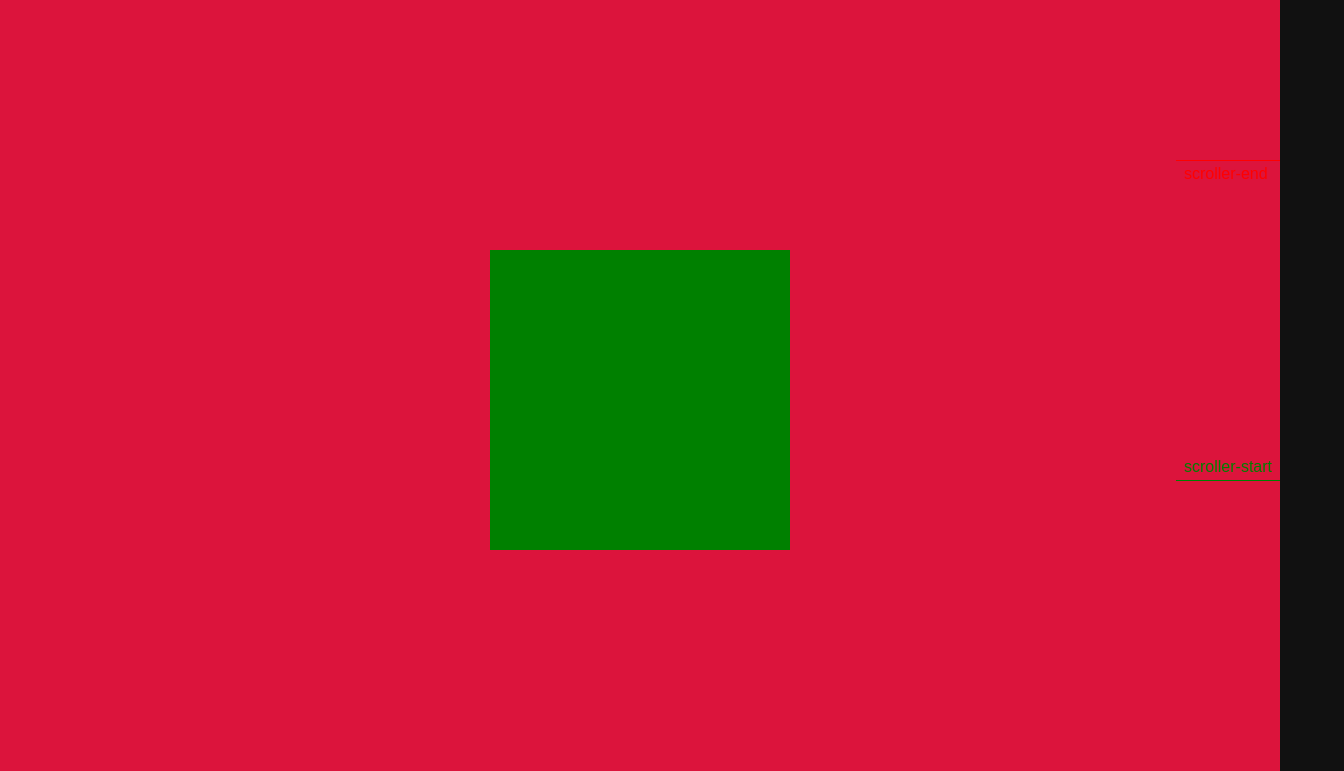
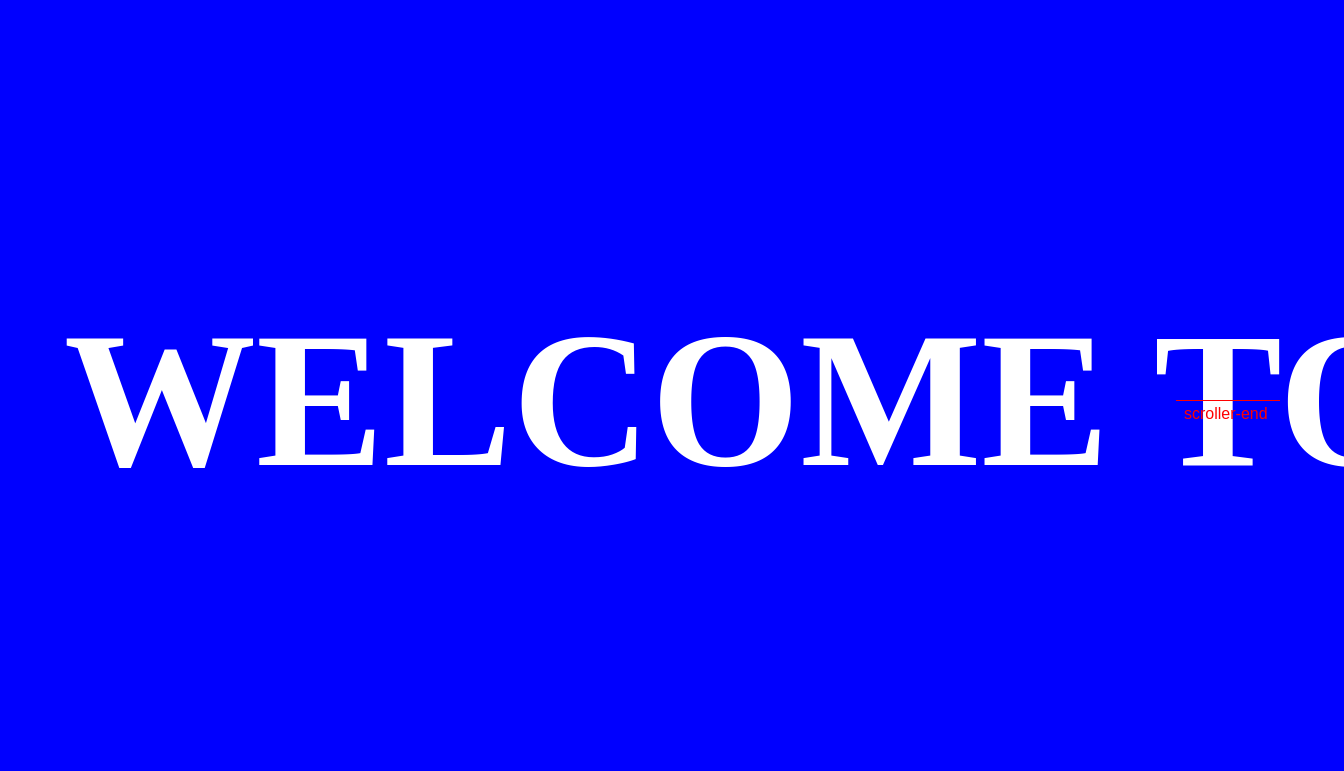
Before and after one commit to Ssiyam0123/gsap, a plain HTML site: page index.html in a window 1280 px wide. Shown: the top 771 px of the page, 1344 px wide, since content can reach past the window. Drawn offline with nearby package versions, Linux system fonts and the light colour scheme.

Commit message:
text scroller

```diff
--- a/index.html
+++ b/index.html
@@ -7,28 +7,12 @@
     <link rel="stylesheet" href="style.css" />
   </head>
   <body>
-    <!-- <div id="navbar">
-      <h1 id="navName">Siyam</h1>
-      <div id="navList">
-        <h4>work</h4>
-        <h4>About</h4>
-        <h4>Contant</h4>
-        <h4>Contant</h4>
-        <h4>Blog</h4>
-      </div>
+
+    <div id="exmp">
+        <h1>Welcome to the land of fire</h1>
     </div>
+    <div id="page2"></div> <!-- Added to trigger the animation -->
 
-    <div id="paragraph">Mae papa ho papa, is duniyan k papa</div> -->
-
-    <div id="page1">
-      <div id="box"></div>
-    </div>
-    <div id="page2">
-      <div id="box"></div>
-    </div>
-    <div id="page3">
-      <div id="box"></div>
-    </div>
 
     <script
       src="https://cdnjs.cloudflare.com/ajax/libs/gsap/3.12.5/gsap.min.js"
--- a/script.js
+++ b/script.js
@@ -1,122 +1,11 @@
-// // gsap.from("#box",{
-// //     x: 1000,
-// //     duration:3,
-// //     rotate:360,
-// //     delay:0,
-// //     backgroundColor: "green",
-// //     borderRadius:"50%",
-// //     scale:0.5,
-// // })
-
-
-// // gsap.from("#box",{
-// //     y: 2000,
-// //     duration:2,
-// //     delay:3
-
-// // })
-
-// // gsap.to("#box3",{
-// //     x: 3000,
-// //     duration:5,
-// // })
-
-
-
-// // gsap.from("h1",{
-// //     color: "red",
-// //     duaration: 5,
-// //     delay: 1,
-// //     opacity: 0,
-// //     x:-50,
-// //     stagger: 1
-
-// // })
-
-
-
-// gsap.to("#box",{
-//     x: 1500,
-//     duaration: 1.5,
-//     delay:1,
-//     rotate: 360,
-//     borderRadius:"50%",
-//     // repeat:-1,
-//     // yoyo:true
-// })
-
-// gsap.to("#box2",{
-//     x:1500,
-//     backgroundColor: "yellow",
-//     rotate:360,
-//     duaration:1.5,
-//     delay:1.5,
-//     yoyo: true
-// })
-
-// gsap.to("#box3", {
-//     x: 1500,
-//     rotate:360,
-//     borderRadius: "50%",
-//     duaration: 1.5,
-//     delay: 3
-// })
-
-
-
-// var tl = gsap.timeline()
-
-// tl.from("#navName",{
-//     y: -30,
-//     opacity:0,
-//     duaration:0.2,
-//     delay:0.2
-// })
-
-// tl.from("h4",{
-//     x:-30,
-//     opacity:0,
-//     duaration:0.2,
-//     stagger:0.1
-// })
-
-// tl.from("#paragraph",{
-//     x:-20,
-//     opacity:0,
-//     duaration:0.5,
-//     scale:0.3
-// })
-
-
-
-
-gsap.from("#page1 #box",{
-    scale:0,
-    delay:1,
-    duaration:1,
-    rotation:360,
-    borderRadius:"50%"
-})
-gsap.from("#page2 #box",{
-    scale:0,
-    delay:1,
-    duaration:1,
-    rotation:360,
-    borderRadius:"50%",
-    scrollTrigger:{
-        trigger:"#page2 #box",
-        scroller: "body",
-        markers:true,
-        start: "top 60%",
-        end: "top 20%",
-        scrub: 2
-    }
-})
-
-gsap.from("#page3 #box",{
-    backgroundColor: "red",
-    borderRadius:"50%",
-    scrollTrigger: "#page3 #box",
-    delay:1,
-    duaration:2
-})
+gsap.to("#exmp h1", {
+    x: "-150vw", // Moves text fully off-screen
+    scrollTrigger: {
+      trigger: "#page2", // Animation starts when scrolling to #page2
+      scroller: "body",
+      start: "top bottom", // Starts when #page2 is at bottom of viewport
+      end: "top 50%", // Ends when #page2 reaches 50% of viewport
+      scrub: 2, // Smooth animation
+      markers: true, // Debug markers (remove in production)
+    },
+  });
--- a/style.css
+++ b/style.css
@@ -1,93 +1,30 @@
-*{
+body {
     margin: 0;
     padding: 0;
-    box-sizing: 0;
-    color: white;
-    font-family: 'Gill Sans', 'Gill Sans MT', Calibri, 'Trebuchet MS', sans-serif;
-}
-html,body{
-    height: 100%;
-    width: 100%;
+    overflow-x: hidden; /* Prevents horizontal scroll issues */
+    background-color: black;
 }
 
-#box{
-height: 300px;
-width:300px;
-background: crimson;
-}
-#box2{
-height: 300px;
-width:300px;
-background: seagreen;
-}
-#box3{
-height: 300px;
-width:300px;
-background: saddlebrown;
-}
-#box4{
-height: 300px;
-width:300px;
-background: gold;
-}
-body{
-    background-color: #111;
+#exmp {
+    background-color: blue;
+    width: 100vw;
+    height: 100vh;
+    display: flex;
+    align-items: center;
+    justify-content: flex-start; /* Align text to the left instead of center */
+    padding-left: 5vw; /* Adds spacing so text is fully visible */
+    overflow: hidden;
 }
 
-
-#navbar{
-    display: flex;
-    /* align-items: center; */
-    justify-content: space-between;
-    /* background-color: red; */
-    padding: 20px;
-    width: 80%;
-    margin: auto;
+#exmp h1 {
+    font-size: 15vw; /* Reduce font size to fit within screen */
+    text-transform: uppercase;
+    white-space: nowrap; /* Prevents line breaks */
+    color: white;
+    position: relative;
 }
 
-#navList{
-    display: flex;
-    align-items: center;
-    justify-content: space-between;
-    gap: 50px;
-
+#page2 {
+    height: 150vh; /* This ensures there’s enough scrolling space */
+    background-color: black;
 }
-
-#paragraph{
-position: absolute;
-top: 50%;
-left: 50%;
-transform: translate(-50%, -50%);
-font-size: 70px;
-}
-
-#page1{
-    width: 100%;
-    height: 100%;
-    background-color: crimson;
-    display: flex;
-    align-items: center;
-    justify-content: center;
-}
-#page2{
-    width: 100%;
-    height: 100%;
-    background-color: greenyellow;
-    display: flex;
-    align-items: center;
-    justify-content: center;
-}
-#page3{
-    width: 100%;
-    height: 100%;
-    background-color: whitesmoke;
-    display: flex;
-    align-items: center;
-    justify-content: center;
-}
-
-#box{
-    height: 300px;
-    width: 300px;
-    background-color: green;
-}
```
